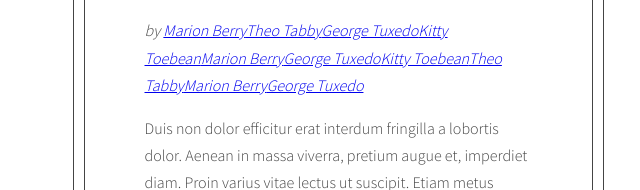
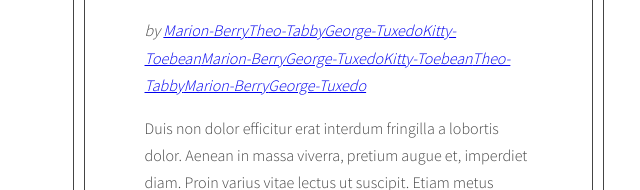
Before and after one commit to tagitsu/javascript-blog, a website: page index.html in a window 1280 px wide. Shown: the part 371-561 px from the top of the page, 302-942 px from the left. Drawn offline with nearby package versions, Linux system fonts and the light colour scheme.

Commit message:
Savepoint - problem with authors in article
In one post all authors appear

```diff
--- a/index.html
+++ b/index.html
@@ -28,7 +28,7 @@
               </ul>
             </aside>
             <section class="posts">
-              <article class="post active" id="article-1" data-tags="dynia czekolada ciasto" data-author="Marion Berry">
+              <article class="post active" id="article-1" data-tags="dynia czekolada ciasto" data-author="Marion-Berry">
                 <h3 class="post-title">Article 1</h3>
                 <p class="post-author">by </p>
                 <div class="post-content">
@@ -42,7 +42,7 @@
                   </ul>
                 </div>
               </article>
-              <article class="post" id="article-2" data-tags="dynia kardamon zupa" data-author="Theo Tabby">
+              <article class="post" id="article-2" data-tags="dynia kardamon zupa" data-author="Theo-Tabby">
                 <h3 class="post-title">Article 2</h3>
                 <p class="post-author">by </p>
                 <div class="post-content">
@@ -56,7 +56,7 @@
                   </ul>
                 </div>
               </article>
-              <article class="post" id="article-3" data-tags="czekolada wiśnie ciasto" data-author="George Tuxedo">
+              <article class="post" id="article-3" data-tags="czekolada wiśnie ciasto" data-author="George-Tuxedo">
                 <h3 class="post-title">Article 3</h3>
                 <p class="post-author">by </p>
                 <div class="post-content">
@@ -70,7 +70,7 @@
                   </ul>
                 </div>
               </article>
-              <article class="post" id="article-4" data-tags="cieciorka soczewica zupa" data-author="Kitty Toebean">
+              <article class="post" id="article-4" data-tags="cieciorka soczewica zupa" data-author="Kitty-Toebean">
                 <h3 class="post-title">Article 4</h3>
                 <p class="post-author">by </p>
                 <div class="post-content">
@@ -84,7 +84,7 @@
                   </ul>
                 </div>
               </article>
-              <article class="post" id="article-5" data-tags="marchewka korzenne ciasto" data-author="Marion Berry">
+              <article class="post" id="article-5" data-tags="marchewka korzenne ciasto" data-author="Marion-Berry">
                 <h3 class="post-title">Article 5</h3>
                 <p class="post-author">by </p>
                 <div class="post-content">
@@ -98,7 +98,7 @@
                   </ul>
                 </div>
               </article>
-              <article class="post" id="article-6" data-tags="mięso piwo gulasz" data-author="George Tuxedo">
+              <article class="post" id="article-6" data-tags="mięso piwo gulasz" data-author="George-Tuxedo">
                 <h3 class="post-title">Article 6</h3>
                 <p class="post-author">by </p>
                 <div class="post-content">
@@ -112,7 +112,7 @@
                   </ul>
                 </div>
               </article>
-              <article class="post" id="article-7" data-tags="cytryna krem przetwory" data-author="Kitty Toebean">
+              <article class="post" id="article-7" data-tags="cytryna krem przetwory" data-author="Kitty-Toebean">
                 <h3 class="post-title">Article 7</h3>
                 <p class="post-author">by </p>
                 <div class="post-content">
@@ -126,7 +126,7 @@
                   </ul>
                 </div>
               </article>
-              <article class="post" id="article-8" data-tags="pomidory makaron" data-author="Theo Tabby">
+              <article class="post" id="article-8" data-tags="pomidory makaron" data-author="Theo-Tabby">
                 <h3 class="post-title">Article 8</h3>
                 <p class="post-author">by </p>
                 <div class="post-content">
@@ -140,7 +140,7 @@
                   </ul>
                 </div>
               </article>
-              <article class="post" id="article-9" data-tags="syrop-klonowy naleśniki" data-author="Marion Berry">
+              <article class="post" id="article-9" data-tags="syrop-klonowy naleśniki" data-author="Marion-Berry">
                 <h3 class="post-title">Article 9</h3>
                 <p class="post-author">by </p>
                 <div class="post-content">
@@ -154,7 +154,7 @@
                   </ul>
                 </div>
               </article>
-              <article class="post" id="article-10" data-tags="kawa kardamon cynamon" data-author="George Tuxedo">
+              <article class="post" id="article-10" data-tags="kawa kardamon cynamon" data-author="George-Tuxedo">
                 <h3 class="post-title">Article 10</h3>
                 <p class="post-author">by </p>
                 <div class="post-content">
--- a/js/script.js
+++ b/js/script.js
@@ -175,6 +175,7 @@ function generateAuthors() {
     // [] insert html code to author link in article
     authorWrapper.insertAdjacentHTML('beforeend', html);
   }// END LOOP for each article
+
 };
 generateAuthors();
 
```
